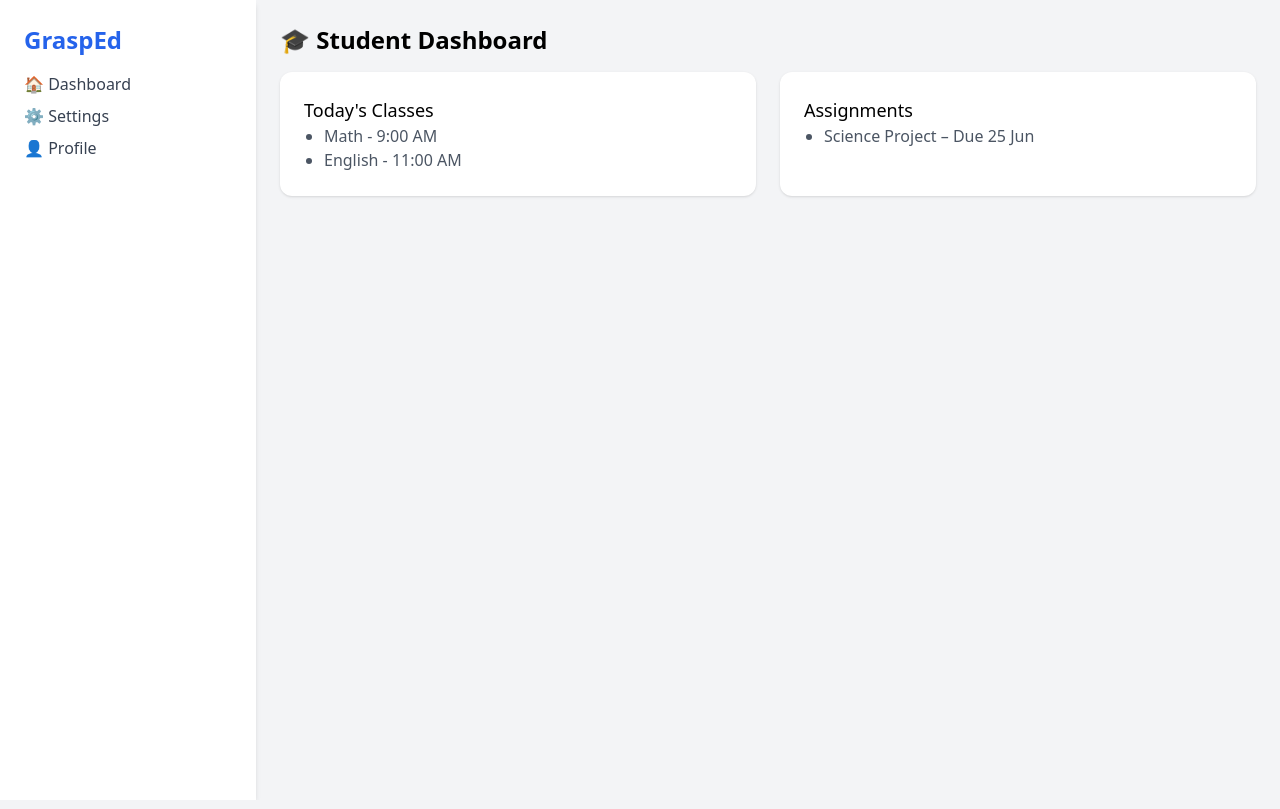
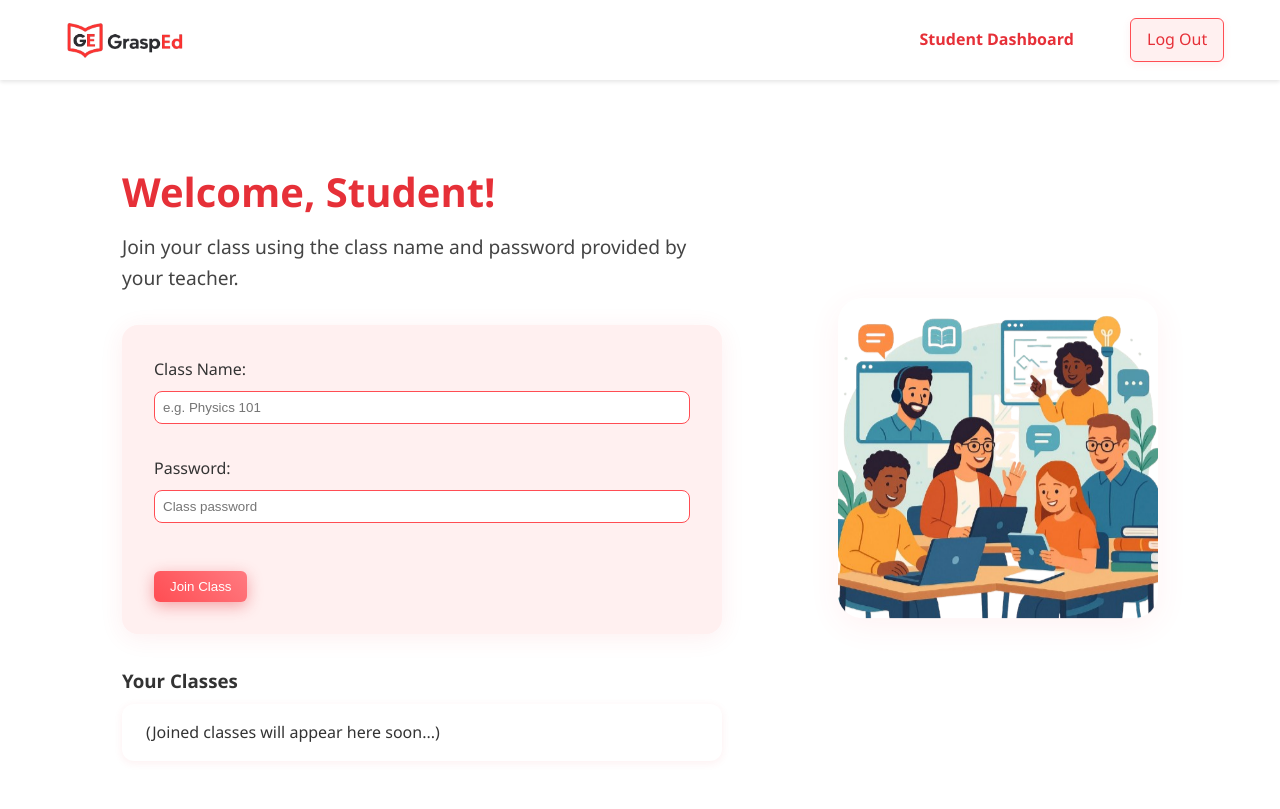
Before and after one commit to CvODnE/GraspEd, a Django app: page /student/dashboard/ in a window 1280 px wide. Run offline with Django 4.2, Linux system fonts and the light colour scheme; the first user in the database is signed in; some libraries are stand-ins or nearby versions.

Commit message:
Student dashboard and Teacher dashboard maded

```diff
--- a/templates/student_dashboard.html
+++ b/templates/student_dashboard.html
@@ -4,154 +4,74 @@
   <meta charset="UTF-8" />
   <meta name="viewport" content="width=device-width, initial-scale=1.0"/>
   <title>Student Dashboard</title>
-  <script src="https://cdn.tailwindcss.com"></script>
+  <link rel="stylesheet" href="/static/css/styles.css" />
+  <script src="https://cdn.jsdelivr.net/npm/sweetalert2@11"></script>
+  <style>
+    .dashboard-hero { display: flex; align-items: center; justify-content: space-between; gap: 2rem; margin-top: 3rem; animation: fadeInUp 1s; }
+    .dashboard-hero img { max-width: 320px; border-radius: 1.5rem; box-shadow: 0 8px 32px rgba(255,77,83,0.07); animation: float 3s infinite; }
+    .dashboard-content { max-width: 600px; }
+    .dashboard-form { background: #fff0f0; border-radius: 1rem; padding: 2rem; box-shadow: 0 4px 24px rgba(230,57,70,0.08); margin-top: 2rem; animation: fadeIn 1.2s; }
+    .dashboard-form label { display: block; margin-bottom: 1rem; font-weight: 500; }
+    .dashboard-form input { width: 100%; padding: 0.5rem; border-radius: 0.5rem; border: 1px solid #ff4d53; margin-top: 0.5rem; margin-bottom: 1rem; }
+    .dashboard-form button { margin-top: 1rem; }
+    .class-list { margin-top: 2rem; }
+    .class-card { background: #fff; border-radius: 0.75rem; box-shadow: 0 2px 8px rgba(230,57,70,0.08); padding: 1rem 1.5rem; margin-bottom: 1rem; animation: fadeInUp 0.8s; }
+  </style>
 </head>
-<body class="bg-gray-100 font-sans">
-
-<div class="flex min-h-screen">
-  <!-- Sidebar -->
-  <aside class="w-64 bg-white shadow-md p-6 space-y-4">
-    <h1 class="text-2xl font-bold text-blue-600">GraspEd</h1>
-    <nav class="space-y-2">
-      <button onclick="showSection('dashboard')" class="block w-full text-left text-gray-700 hover:text-blue-500">🏠 Dashboard</button>
-      <button onclick="showSection('settings')" class="block w-full text-left text-gray-700 hover:text-blue-500">⚙️ Settings</button>
-      <button onclick="showProfile()" class="block w-full text-left text-gray-700 hover:text-blue-500">👤 Profile</button>
+<body>
+  <header class="header" style="position:static; animation:fadeIn 1s;">
+    <nav class="nav">
+      <div class="logo-img">
+        <img src="/static/images/GraspEd-logo-text.png" alt="GraspEd Logo" height="40"/>
+      </div>
+      <div class="nav-links">
+        <span style="color:#e63038; font-weight:600;">Student Dashboard</span>
+        <a href="/logout/" class="btn btn-secondary" style="margin-left:1.5rem;">Log Out</a>
+      </div>
     </nav>
-  </aside>
-
-  <!-- Main Content -->
-  <main class="flex-1 p-6">
-    <!-- Dashboard Section -->
-    <section id="dashboard" class="section">
-      <h2 class="text-2xl font-semibold mb-4">🎓 Student Dashboard</h2>
-      <div class="grid grid-cols-1 md:grid-cols-2 gap-6">
-        <div class="bg-white p-6 rounded-xl shadow">
-          <h3 class="text-lg font-medium">Today's Classes</h3>
-          <ul class="list-disc ml-5 text-gray-600">
-            <li>Math - 9:00 AM</li>
-            <li>English - 11:00 AM</li>
-          </ul>
-        </div>
-        <div class="bg-white p-6 rounded-xl shadow">
-          <h3 class="text-lg font-medium">Assignments</h3>
-          <ul class="list-disc ml-5 text-gray-600">
-            <li>Science Project – Due 25 Jun</li>
-          </ul>
+  </header>
+  <main style="padding:2rem; max-width:1100px; margin:0 auto;">
+    <div class="dashboard-hero">
+      <div class="dashboard-content">
+        <h1 style="font-size:2.5rem; color:#e63038; font-weight:800; margin-bottom:0.5rem; animation:fadeInUp 1.2s;">Welcome, Student!</h1>
+        <p style="font-size:1.2rem; color:#444; margin-bottom:1.5rem; animation:fadeIn 1.5s;">Join your class using the class name and password provided by your teacher.</p>
+        <form id="join-class-form" class="dashboard-form">
+          <label>Class Name:
+            <input type="text" name="class_name" required placeholder="e.g. Physics 101">
+          </label>
+          <label>Password:
+            <input type="password" name="password" required placeholder="Class password">
+          </label>
+          <button type="submit" class="btn btn-primary">Join Class</button>
+        </form>
+        <div id="join-class-message" style="margin-top:1rem;"></div>
+        <div class="class-list">
+          <h3 style="margin-bottom:0.5rem;">Your Classes</h3>
+          <div class="class-card">(Joined classes will appear here soon...)</div>
         </div>
       </div>
-    </section>
-
-    <!-- Settings Section -->
-    <section id="settings" class="section hidden">
-      <h2 class="text-2xl font-semibold mb-4">⚙️ Settings</h2>
-      <div class="bg-white p-6 rounded-xl shadow space-y-6">
-        <!-- Theme -->
-        <div>
-          <label class="block font-medium mb-1">🌓 Theme</label>
-          <select id="theme" class="w-full border rounded p-2">
-            <option value="light">Light</option>
-            <option value="dark">Dark</option>
-          </select>
-        </div>
-
-        <!-- Notifications -->
-        <div>
-          <label class="block font-medium mb-1">🔔 Notifications</label>
-          <select id="notifications" class="w-full border rounded p-2">
-            <option value="enabled">Enabled</option>
-            <option value="disabled">Disabled</option>
-          </select>
-        </div>
-
-        <!-- Language -->
-        <div>
-          <label class="block font-medium mb-1">🗣 Language</label>
-          <select id="language" class="w-full border rounded p-2">
-            <option value="en">English</option>
-            <option value="ml">Malayalam</option>
-            <option value="hi">Hindi</option>
-          </select>
-        </div>
-
-        <!-- Weekly Summary -->
-        <div>
-          <label class="flex items-center space-x-2">
-            <input type="checkbox" id="weeklySummary" class="accent-blue-600">
-            <span>📅 Send weekly summary email</span>
-          </label>
-        </div>
-
-        <!-- Save -->
-        <button onclick="saveSettings()" class="mt-4 px-6 py-2 bg-blue-600 text-white rounded hover:bg-blue-700">
-          💾 Save Settings
-        </button>
-      </div>
-    </section>
+      <img src="/static/images/teacher&student.png" alt="Teacher and Student" />
+    </div>
   </main>
-</div>
-
-<!-- Profile Modal Fullscreen -->
-<div id="profileModal" class="fixed inset-0 bg-black bg-opacity-60 hidden flex items-center justify-center z-50">
-  <div class="bg-white w-full h-full max-w-4xl p-10 rounded-none shadow-xl overflow-auto relative">
-    <button onclick="closeProfile()" class="absolute top-6 right-6 text-2xl text-gray-500 hover:text-black">✖</button>
-
-    <div class="flex flex-col items-center justify-center mt-10">
-      <img src="https://i.pravatar.cc/200?img=5" class="rounded-full w-40 h-40 mb-6 border-4 border-blue-500">
-      <h3 class="text-3xl font-bold">Rajeev Kumar</h3>
-      <p class="text-gray-500 text-xl mb-6">@raj_kumar</p>
-
-      <div class="flex justify-center gap-10 text-center mb-10">
-        <div>
-          <p class="text-2xl font-bold text-black">230</p>
-          <p class="text-gray-600">Followers</p>
-        </div>
-        <div>
-          <p class="text-2xl font-bold text-black">180</p>
-          <p class="text-gray-600">Following</p>
-        </div>
-        <div>
-          <p class="text-2xl font-bold text-black">24</p>
-          <p class="text-gray-600">Posts</p>
-        </div>
-      </div>
-
-      <div class="w-full max-w-lg">
-        <p class="text-gray-700 text-center text-base">
-          🌟 Enthusiastic learner, passionate about tech & nature. Exploring the world of AI with GraspEd.
-        </p>
-      </div>
-    </div>
-  </div>
-</div>
-
-<!-- Scripts -->
-<script>
-  function showSection(id) {
-    document.querySelectorAll('.section').forEach(s => s.classList.add('hidden'));
-    document.getElementById(id).classList.remove('hidden');
-  }
-
-  function showProfile() {
-    document.getElementById('profileModal').classList.remove('hidden');
-  }
-
-  function closeProfile() {
-    document.getElementById('profileModal').classList.add('hidden');
-  }
-
-  function saveSettings() {
-    const theme = document.getElementById('theme').value;
-    const notifications = document.getElementById('notifications').value;
-    const language = document.getElementById('language').value;
-    const weekly = document.getElementById('weeklySummary').checked;
-
-    alert(`✅ Settings Saved:
-- Theme: ${theme}
-- Notifications: ${notifications}
-- Language: ${language}
-- Weekly Summary: ${weekly ? 'Yes' : 'No'}`);
-  }
-</script>
-
+  <script>
+  document.getElementById('join-class-form').onsubmit = async function(e) {
+    e.preventDefault();
+    const class_name = this.class_name.value;
+    const password = this.password.value;
+    const resp = await fetch('/student/join_class/', {
+      method: 'POST',
+      headers: {'Content-Type': 'application/json'},
+      body: JSON.stringify({class_name, password})
+    });
+    const data = await resp.json();
+    if (data.status === 'success') {
+      Swal.fire({icon:'success',title:'Joined!',text:data.message,timer:1800,showConfirmButton:false});
+      this.reset();
+    } else {
+      Swal.fire({icon:'error',title:'Error',text:data.message || 'Unknown error'});
+    }
+    document.getElementById('join-class-message').innerText = data.message || '';
+  };
+  </script>
 </body>
 </html>
--- a/web/urls.py
+++ b/web/urls.py
@@ -10,5 +10,8 @@ urlpatterns = [
     path("login/", views.login_view, name="login"),
     path("student/dashboard/", views.student_dashboard_view, name="student_dashboard"),
     path("teacher/dashboard/", views.teacher_dashboard_view, name="teacher_dashboard"),
+    path("teacher/create_class/", views.create_class_view, name="create_class"),
+    path("student/join_class/", views.join_class_view, name="join_class"),
     path("delete_account/", views.delete_account_view, name="delete_account"),
+    path("logout/", views.logout_view, name="logout"),
 ]
--- a/web/views.py
+++ b/web/views.py
@@ -4,7 +4,7 @@ from django.contrib.auth import login, logout, authenticate
 from django.contrib.auth.decorators import login_required
 from django.http import JsonResponse
 import json
-from .models import StudentAccount, TeacherAccount
+from .models import StudentAccount, TeacherAccount, Class
 
 
 def index(request):
@@ -71,9 +71,42 @@ def teacher_dashboard_view(request):
     return render(request, "teacher_dashboard.html")
 
 @login_required
+def create_class_view(request):
+    if request.method == 'POST':
+        data = json.loads(request.body)
+        class_name = data.get('class_name')
+        password = data.get('password')
+        teacher_account = TeacherAccount.objects.get(user=request.user)
+        if Class.objects.filter(name=class_name).exists():
+            return JsonResponse({'status': 'error', 'message': 'Class name already exists.'}, status=400)
+        new_class = Class.objects.create(name=class_name, password=password, teacher=teacher_account)
+        return JsonResponse({'status': 'success', 'message': 'Class created successfully.'})
+    return JsonResponse({'status': 'error', 'message': 'Invalid request method.'}, status=405)
+
+@login_required
+def join_class_view(request):
+    if request.method == 'POST':
+        data = json.loads(request.body)
+        class_name = data.get('class_name')
+        password = data.get('password')
+        student_account = StudentAccount.objects.get(user=request.user)
+        try:
+            class_obj = Class.objects.get(name=class_name, password=password)
+        except Class.DoesNotExist:
+            return JsonResponse({'status': 'error', 'message': 'Invalid class name or password.'}, status=400)
+        class_obj.students.add(student_account)
+        return JsonResponse({'status': 'success', 'message': 'Joined class successfully.'})
+    return JsonResponse({'status': 'error', 'message': 'Invalid request method.'}, status=405)
+
+@login_required
 def delete_account_view(request):
     if request.method == 'POST':
         request.user.delete()
         logout(request)
         return redirect('index')
     return redirect('index')
+
+@login_required
+def logout_view(request):
+    logout(request)
+    return redirect('index')
```
Also changed, not shown: templates/teacher_dashboard.html (+67 -2 lines), web/models.py (+9 -0 lines), db.sqlite3.
